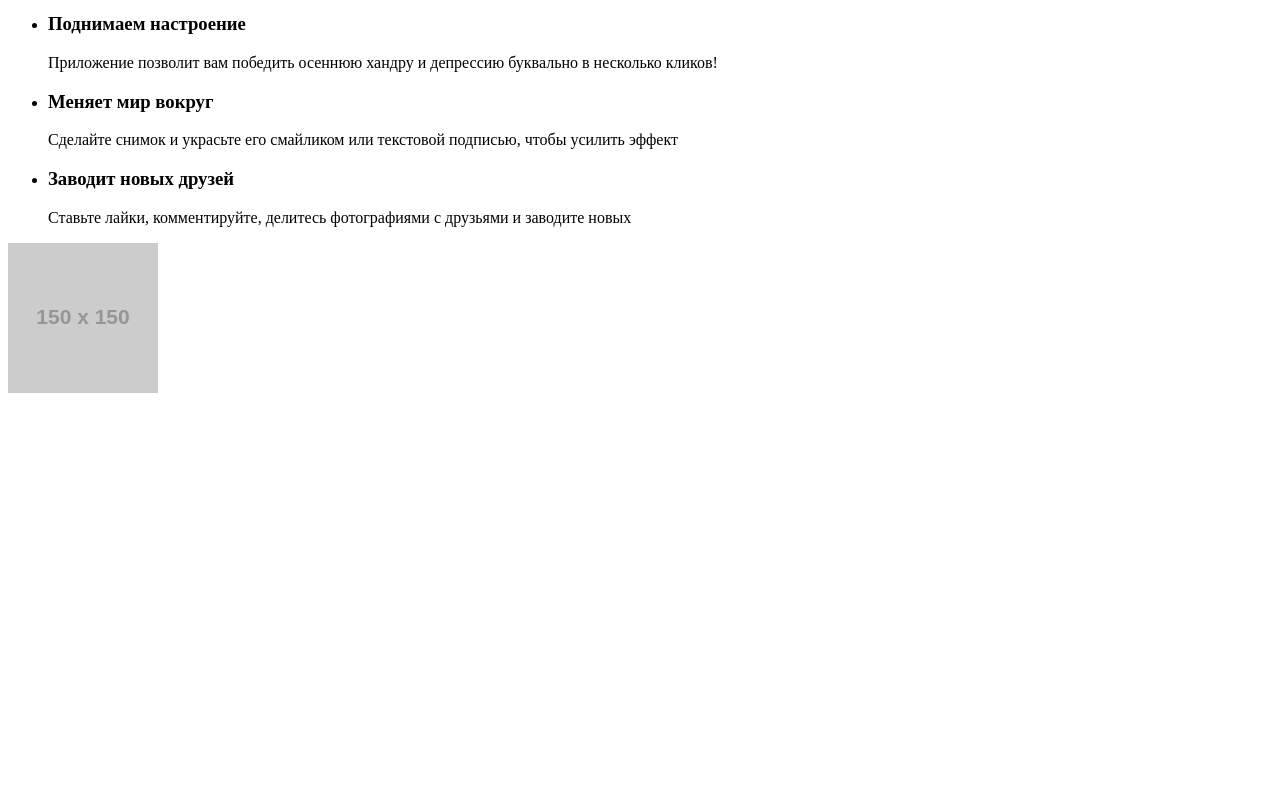
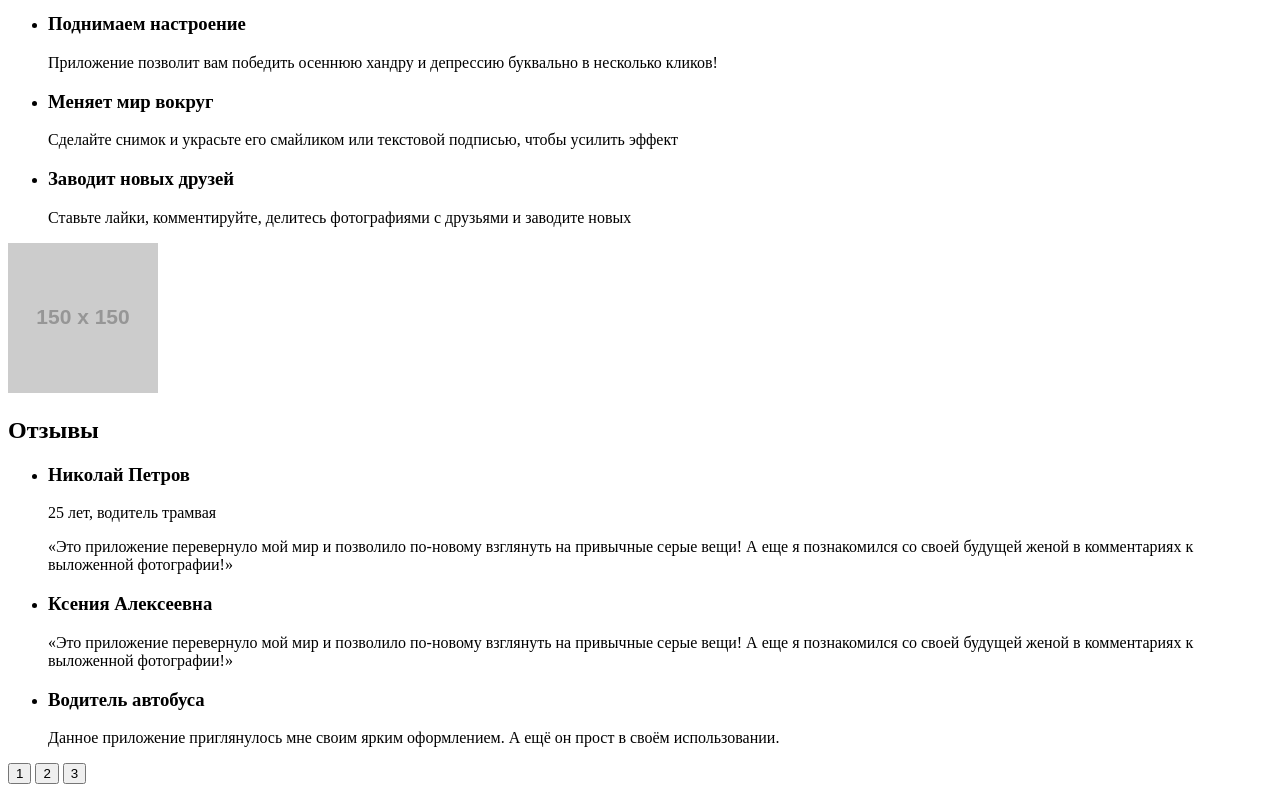
Before and after one commit to nsaprykina/918475-pink-21, a website: page source/index.html in a window 1280 px wide. Shown: the part 1033-1833 px from the top of the page. Before the commit the page ends 1438 px from the top, so only its background shows below. Drawn offline with Linux system fonts and the light colour scheme; placeholder pictures from the web are drawn by us.

Commit message:
Добавлен блок Отзывы

```diff
--- a/source/index.html
+++ b/source/index.html
@@ -85,6 +85,34 @@
         </div>
       </section>
 
+      <section class="reviews">
+        <h2 class="visually-hidden">Отзывы</h2>
+        <div class="slider">
+          <ul class="slider__list">
+            <li class="slider__item">
+              <h3>Николай Петров</h3>
+              <span>25 лет, водитель трамвая</span>
+              <p>«Это приложение перевернуло мой мир и позволило по-новому взглянуть на привычные серые вещи! А еще я познакомился со своей будущей женой в комментариях к выложенной фотографии!»</p>
+            </li>
+            <li class="slider__item">
+              <h3>Ксения Алексеевна</h3>
+              <p>«Это приложение перевернуло мой мир и позволило по-новому взглянуть на привычные серые вещи! А еще я познакомился со своей будущей женой в комментариях к выложенной фотографии!»</p>
+            </li>
+            <li class="slider__item">
+              <h3>Водитель автобуса</h3>
+              <p>Данное приложение приглянулось мне своим ярким оформлением. А ещё он прост в своём использовании.</p>
+            </li>
+          </ul>
+          <p class="reviews__toggle slider__toggles">
+            <button class="slider__toggle" type="button">1</button>
+            <button class="slider__toggle" type="button">2</button>
+            <button class="slider__toggle" type="button">3</button>
+          </p>
+        </div>
+      </section>
+
+
+
     </main>
 
   </body>
```
